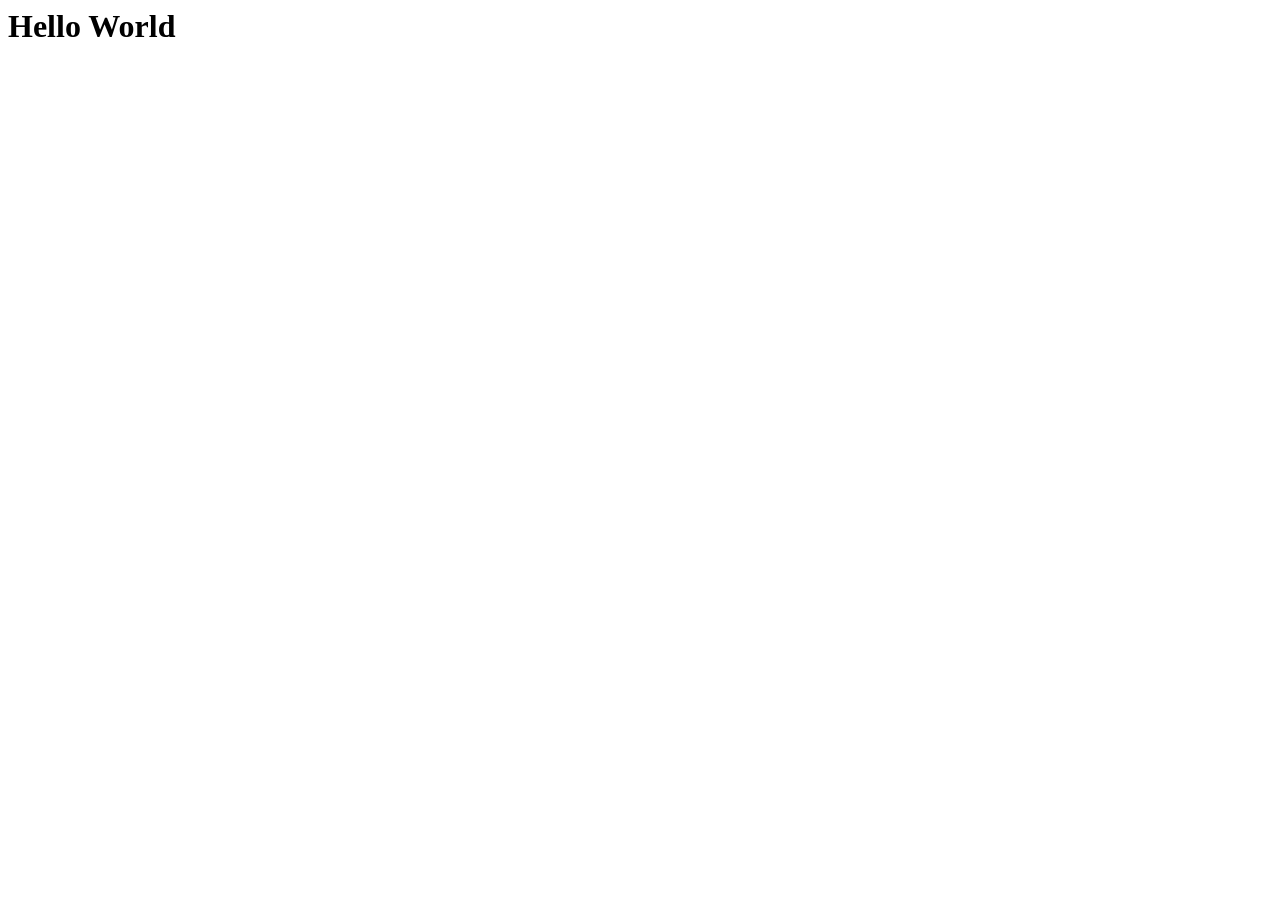
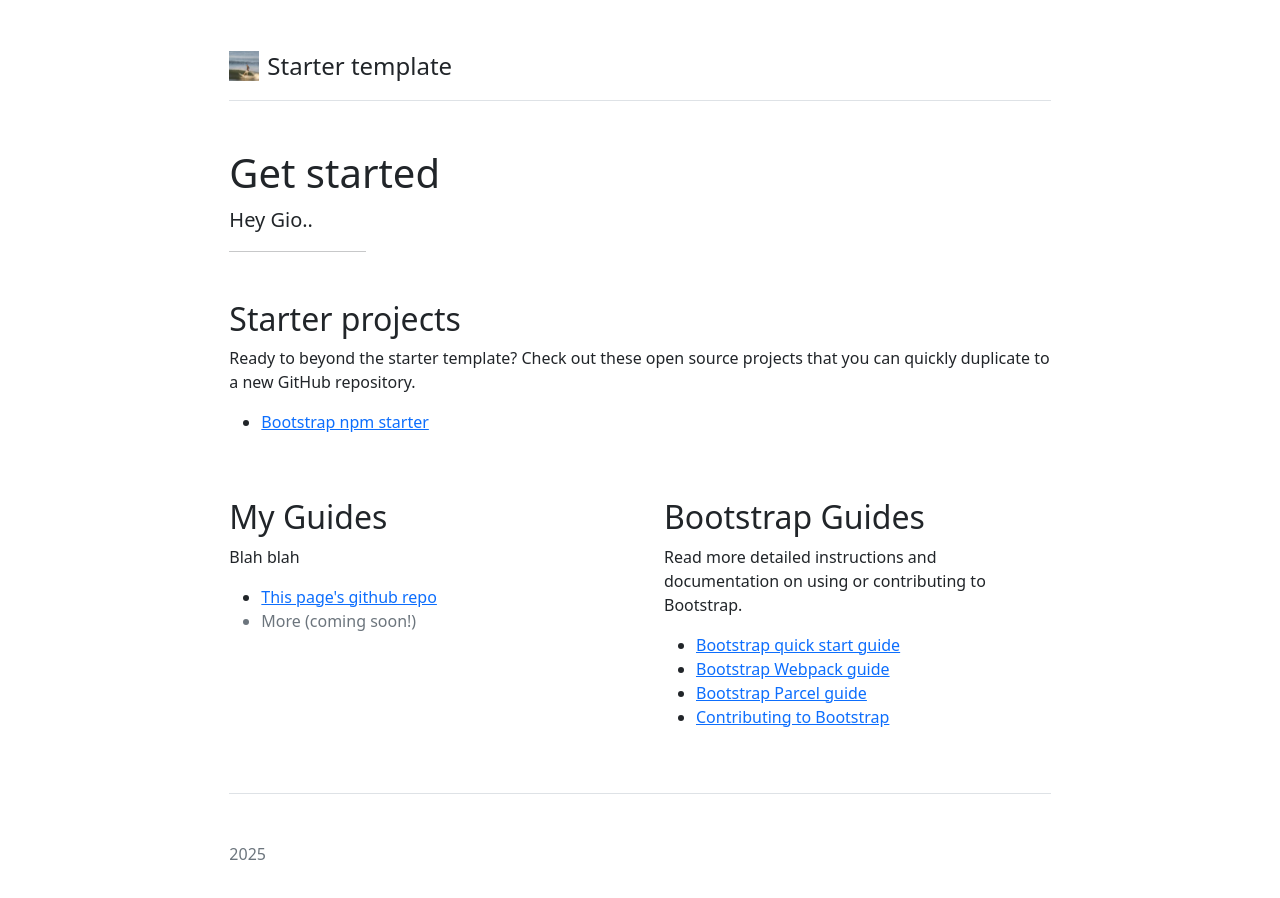
Before and after one commit to TonyMaseda/getting-started, a plain HTML site: page index.html in a window 1280 px wide. Before the commit the page ends 800 px from the top, so only its background shows below. Drawn offline with nearby package versions, Linux system fonts and the light colour scheme.

Commit message:
Added favicon

```diff
--- a/index.html
+++ b/index.html
@@ -1 +1,86 @@
-<h1>Hello World</h1>
+<!doctype html>
+<html lang="en">
+  <head>
+    <meta charset="utf-8">
+    <meta name="viewport" content="width=device-width, initial-scale=1">
+    <meta name="description" content="">
+    <title>Starter Template</title>
+
+    <link rel="canonical" href="https://getbootstrap.comhttps://getbootstrap.com/docs/5.1/examples/starter-template/">
+
+    <!-- Bootstrap core CSS -->
+    <link href="https://getbootstrap.com/docs/5.1/dist/css/bootstrap.min.css" rel="stylesheet" integrity="sha384-1BmE4kWBq78iYhFldvKuhfTAU6auU8tT94WrHftjDbrCEXSU1oBoqyl2QvZ6jIW3" crossorigin="anonymous">
+
+    <!-- Favicon -->
+    <link rel="icon" href="favicon.ico">
+
+    <style>
+      .bd-placeholder-img {
+        font-size: 1.125rem;
+        text-anchor: middle;
+        -webkit-user-select: none;
+        -moz-user-select: none;
+        user-select: none;
+      }
+
+      @media (min-width: 768px) {
+        .bd-placeholder-img-lg {
+          font-size: 3.5rem;
+        }
+      }
+    </style>
+  </head>
+  <body>
+
+    <div class="col-lg-8 mx-auto p-3 py-md-5">
+      <header class="d-flex align-items-center pb-3 mb-5 border-bottom">
+        <a href="/" class="d-flex align-items-center text-dark text-decoration-none">
+          <img src="favicon.ico" width="30px;" height="30px;" alt="Tony Maseda">
+          <span class="ps-2 fs-4">Starter template</span>
+        </a>
+      </header>
+
+      <main>
+        <h1>Get started</h1>
+        <p class="fs-5 col-md-8">Hey Gio..</p>
+
+        <hr class="col-3 col-md-2 mb-5">
+
+        <div class="row g-5">
+          <div class="col-12">
+            <h2>Starter projects</h2>
+            <p>Ready to beyond the starter template? Check out these open source projects that you can quickly duplicate to a new GitHub repository.</p>
+            <ul class="icon-list">
+              <li><a href="https://github.com/twbs/bootstrap-npm-starter" rel="noopener" target="_blank">Bootstrap npm starter</a></li>
+            </ul>
+          </div>
+
+          <div class="col-md-6">
+            <h2>My Guides</h2>
+            <p>Blah blah</p>
+            <ul class="icon-list">
+              <li><a href="https://github.com/TonyMaseda/getting-started#" rel="noopener" target="_blank">This page's github repo</a></li>
+              <li class="text-muted">More (coming soon!)</li>
+            </ul>
+          </div>
+
+          <div class="col-md-6">
+            <h2>Bootstrap Guides</h2>
+            <p>Read more detailed instructions and documentation on using or contributing to Bootstrap.</p>
+            <ul class="icon-list">
+              <li><a href="https://getbootstrap.com/docs/5.1/getting-started/introduction/">Bootstrap quick start guide</a></li>
+              <li><a href="https://getbootstrap.com/docs/5.1/getting-started/webpack/">Bootstrap Webpack guide</a></li>
+              <li><a href="https://getbootstrap.com/docs/5.1/getting-started/parcel/">Bootstrap Parcel guide</a></li>
+              <li><a href="https://getbootstrap.com/docs/5.1/getting-started/contribute/">Contributing to Bootstrap</a></li>
+            </ul>
+          </div>
+        </div>
+      </main>
+      <footer class="pt-5 my-5 text-muted border-top">
+        <script>document.write(new Date().getFullYear())</script>
+      </footer>
+    </div>
+
+    <script src="https://getbootstrap.com/docs/5.1/dist/js/bootstrap.bundle.min.js" integrity="sha384-ka7Sk0Gln4gmtz2MlQnikT1wXgYsOg+OMhuP+IlRH9sENBO0LRn5q+8nbTov4+1p" crossorigin="anonymous"></script>
+  </body>
+</html>
```
Also changed, not shown: favicon.ico (added).
